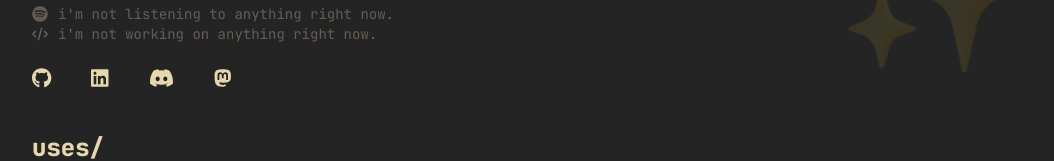
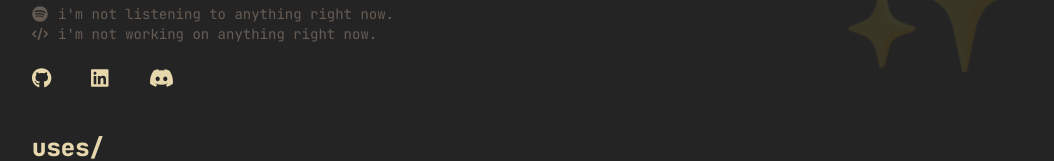
Before and after one commit to lareii/lareii.github.io, a Vue app: page / in a window 1280 px wide. Shown: the part 173-334 px from the top of the page, without its empty margins (116-1170 px from the left). Built offline with nearby package versions, Linux system fonts and the light colour scheme; no server answers.

Commit message:
remove mastodon profile link

```diff
--- a/src/components/Header.vue
+++ b/src/components/Header.vue
@@ -96,7 +96,5 @@ onUnmounted(() => {
     <a href="https://github.com/lareii/" target="_blank"><font-awesome-icon :icon="['fab', 'github']" /></a>
     <a href="https://www.linkedin.com/in/larei/" target="_blank"><font-awesome-icon :icon="['fab', 'linkedin']" /></a>
     <a href="https://discord.com/users/748539900793716887" target="_blank"><font-awesome-icon :icon="['fab', 'discord']" /></a>
-    <a href="https://mastodon.com.tr/@larei" target="_blank" rel="me"><font-awesome-icon
-        :icon="['fab', 'mastodon']" /></a>
   </div>
 </template>
```
